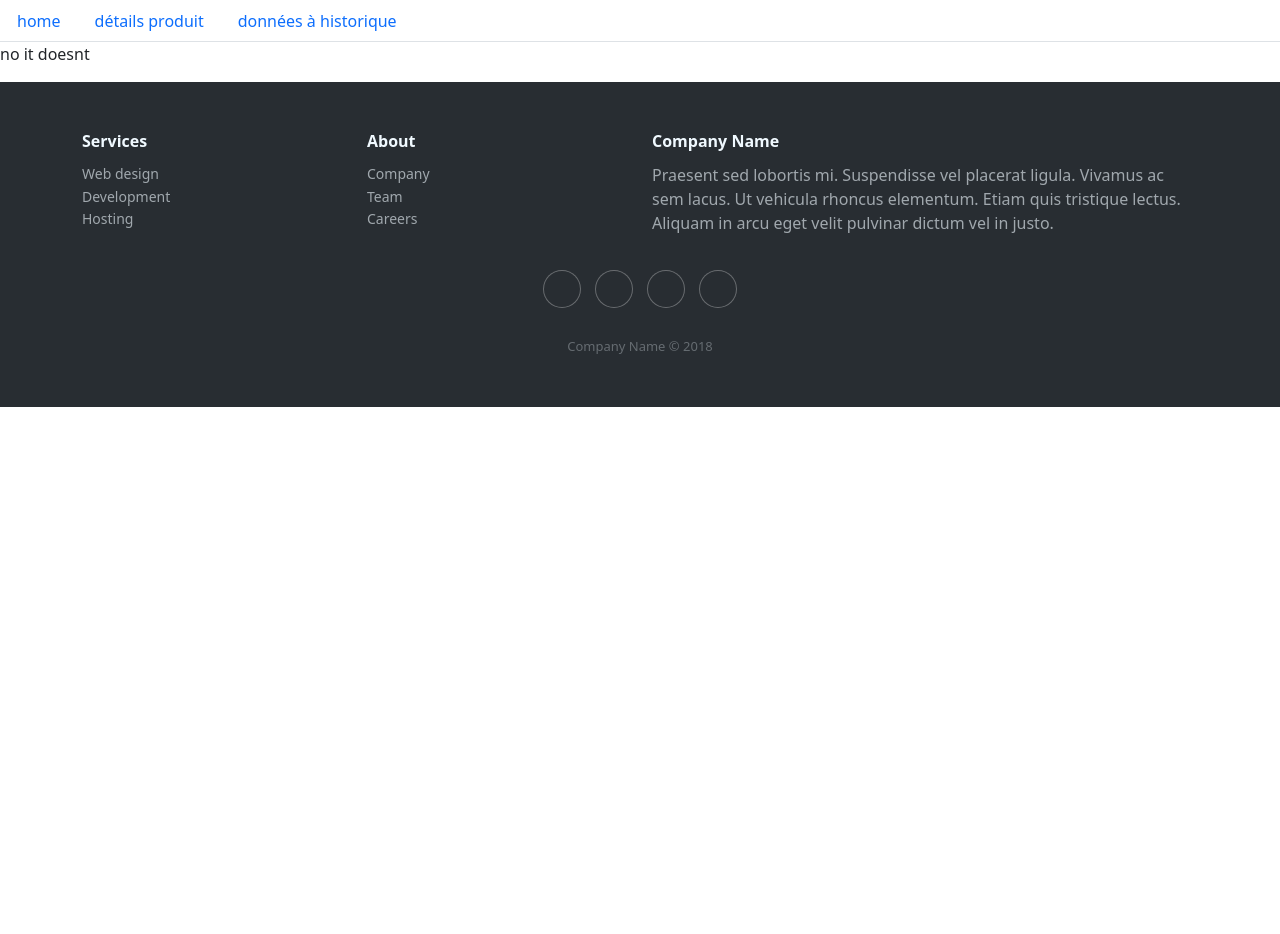
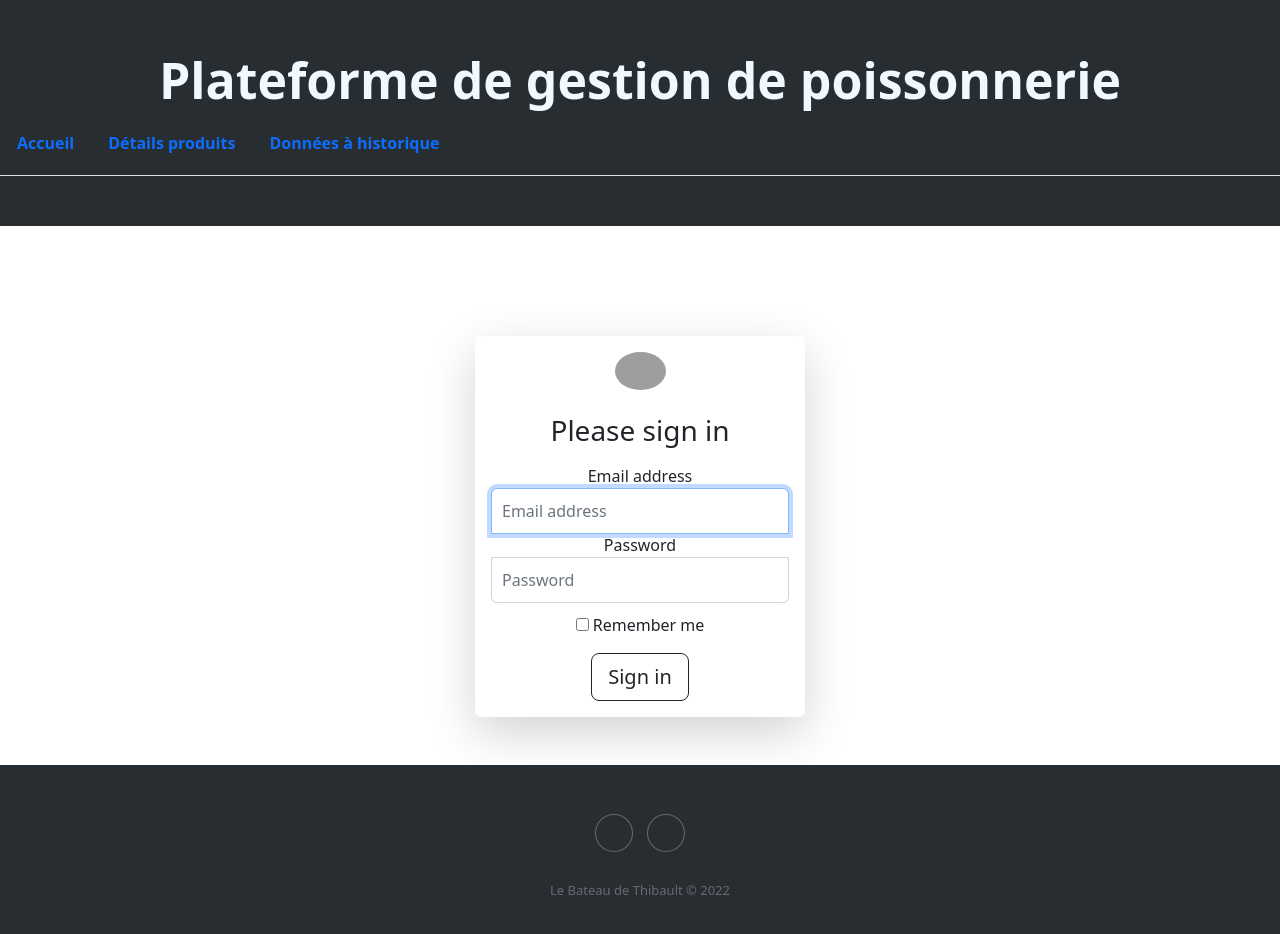
Before and after one commit to devops-master-4/bateau-thibault, an Angular app in the folder client/: page / in a window 1280 px wide. Shown: the top 934 px of the page. Before the commit the page ends 800 px from the top, so only its background shows below. Built offline with nearby package versions, Linux system fonts and the light colour scheme; grey boxes are pictures that could not be loaded.

Commit message:
add login

```diff
--- a/client/src/app/app-routing.module.ts
+++ b/client/src/app/app-routing.module.ts
@@ -3,12 +3,14 @@ import { RouterModule, Routes } from '@angular/router';
 import { DetailsProduitsComponent } from './pages/details-produits/details-produits.component';
 import {HomeComponent} from "./pages/home/home.component";
 import {DonneesHistoriqueComponent} from "./pages/donnees-historique/donnees-historique.component";
+import { LoginComponent } from './pages/login/login.component';
 
 const routes: Routes = [
-  { path: '', component: HomeComponent,},
+  { path: '', component: LoginComponent,},
   { path: 'home', component:HomeComponent},
   { path: 'detailsProduit', component:DetailsProduitsComponent},
   { path: 'donnesHistorique', component:DonneesHistoriqueComponent},
+  { path: 'login', component:LoginComponent}
 ];
 
 @NgModule({
--- a/client/src/app/features/footer/footer.component.html
+++ b/client/src/app/features/footer/footer.component.html
@@ -2,29 +2,9 @@
   <footer>
       <div class="container">
           <div class="row">
-              <div class="col-sm-6 col-md-3 item">
-                  <h3>Services</h3>
-                  <ul>
-                      <li><a href="#">Web design</a></li>
-                      <li><a href="#">Development</a></li>
-                      <li><a href="#">Hosting</a></li>
-                  </ul>
-              </div>
-              <div class="col-sm-6 col-md-3 item">
-                  <h3>About</h3>
-                  <ul>
-                      <li><a href="#">Company</a></li>
-                      <li><a href="#">Team</a></li>
-                      <li><a href="#">Careers</a></li>
-                  </ul>
-              </div>
-              <div class="col-md-6 item text">
-                  <h3>Company Name</h3>
-                  <p>Praesent sed lobortis mi. Suspendisse vel placerat ligula. Vivamus ac sem lacus. Ut vehicula rhoncus elementum. Etiam quis tristique lectus. Aliquam in arcu eget velit pulvinar dictum vel in justo.</p>
-              </div>
-              <div class="col item social"><a href="#"><i class="icon ion-social-facebook"></i></a><a href="#"><i class="icon ion-social-twitter"></i></a><a href="#"><i class="icon ion-social-snapchat"></i></a><a href="#"><i class="icon ion-social-instagram"></i></a></div>
+              <div class="col item social"><i class="icon ion-social-facebook"></i><a target="_blank" href="https://fr-fr.facebook.com/lebateaudethibault/"></a><i class="icon ion-social-instagram"></i><a target="_blank" href="https://www.instagram.com/lebateaudethibault/"></a></div>
           </div>
-          <p class="copyright">Company Name © 2018</p>
+          <p class="copyright">Le Bateau de Thibault © 2022</p>
       </div>
   </footer>
 </div>
--- a/client/src/app/features/header/header.component.css
+++ b/client/src/app/features/header/header.component.css
@@ -0,0 +1,20 @@
+.header-dark {
+    padding:50px 0;
+    color:#f0f9ff;
+    background-color:#282d32;
+  }
+
+  .header-dark h1 {
+    margin-top:0;
+    margin-bottom:12px;
+    font-weight:bold;
+    font-size:50px;
+    text-align: center;
+  }
+
+  .header-dark li {
+    margin-top:0;
+    margin-bottom:12px;
+    font-weight:bold;
+    font-size:16px;
+  }
--- a/client/src/app/features/header/header.component.html
+++ b/client/src/app/features/header/header.component.html
@@ -1,13 +1,17 @@
+<div class="header-dark">
+    <h1>Plateforme de gestion de poissonnerie</h1>
     <ul class="nav nav-tabs">
-  <li class="nav-item">
-    <a [ngClass]="isActive ? 'nav-link active' : 'nav-link'" (click)="goTo('home')"   aria-current="page">home</a>
+      <li>
+        <a [ngClass]="isActive ? 'nav-link active' : 'nav-link'" (click)="goTo('home')" aria-current="page">Accueil</a>
       </li>
 
       <li class="nav-item">
-    <a [ngClass]="isActive ? 'nav-link active' : 'nav-link'" (click)="goTo('detailsProduit')"   aria-current="page">détails produit</a>
+        <a [ngClass]="isActive ? 'nav-link active' : 'nav-link'" (click)="goTo('detailsProduit')"
+          aria-current="page">Détails produits</a>
       </li>
-
       <li class="nav-item">
-    <a [ngClass]="isActive ? 'nav-link active' : 'nav-link'" (click)="goTo('donnesHistorique')"   aria-current="page">données à historique</a>
+        <a [ngClass]="isActive ? 'nav-link active' : 'nav-link'" (click)="goTo('donnesHistorique')"
+          aria-current="page">Données à historique</a>
       </li>
     </ul>
+</div>
--- /dev/null
+++ b/client/src/app/pages/login/login.component.css
@@ -0,0 +1,49 @@
+html,
+body {
+  height: 100%;
+}
+
+body {
+  display: -ms-flexbox;
+  display: -webkit-box;
+  display: flex;
+  -ms-flex-align: center;
+  -ms-flex-pack: center;
+  -webkit-box-align: center;
+  align-items: center;
+  -webkit-box-pack: center;
+  justify-content: center;
+  padding-top: 40px;
+  padding-bottom: 40px;
+  background-color: #f5f5f5;
+}
+
+.form-signin {
+  width: 100%;
+  max-width: 330px;
+  padding: 15px;
+  margin: 0 auto;
+}
+.form-signin .checkbox {
+  font-weight: 400;
+}
+.form-signin .form-control {
+  position: relative;
+  box-sizing: border-box;
+  height: auto;
+  padding: 10px;
+  font-size: 16px;
+}
+.form-signin .form-control:focus {
+  z-index: 2;
+}
+.form-signin input[type="email"] {
+  margin-bottom: -1px;
+  border-bottom-right-radius: 0;
+  border-bottom-left-radius: 0;
+}
+.form-signin input[type="password"] {
+  margin-bottom: 10px;
+  border-top-left-radius: 0;
+  border-top-right-radius: 0;
+}
--- /dev/null
+++ b/client/src/app/pages/login/login.component.html
@@ -0,0 +1,39 @@
+<div class="container">
+  <div
+    class="form-signin text-center shadow-lg p-3 mb-5 bg-white rounded"
+    style="margin-top: 110px"
+  >
+    <img
+      class="mb-4 rounded-circle text-center"
+      src="https://i.imgur.com/hExpJ36.png"
+      width="51px"
+    />
+    <h1 class="h3 mb-3 font-weight-normal">Please sign in</h1>
+    <label for="inputEmail" class="sr-only">Email address</label>
+    <input
+      type="email"
+      id="inputEmail"
+      class="form-control"
+      placeholder="Email address"
+      required
+      autofocus
+    />
+    <label for="inputPassword" class="sr-only">Password</label>
+    <input
+      type="password"
+      id="inputPassword"
+      class="form-control"
+      placeholder="Password"
+      required
+    />
+    <div class="checkbox mb-3">
+      <label> <input type="checkbox" value="remember-me" /> Remember me </label>
+    </div>
+    <button
+      class="btn btn-lg btn-outline-dark btn-block"
+      (click)="login()"
+    >
+      Sign in
+    </button>
+  </div>
+</div>
--- /dev/null
+++ b/client/src/app/pages/login/login.component.ts
@@ -0,0 +1,25 @@
+import { Component, OnInit } from '@angular/core';
+
+@Component({
+  selector: 'app-login',
+  templateUrl: './login.component.html',
+  styleUrls: ['./login.component.css']
+})
+export class LoginComponent implements OnInit {
+
+  constructor() { }
+
+  ngOnInit(): void {
+  }
+
+  login(){
+    const email = document.getElementById('inputEmail') as HTMLInputElement;
+    const password = document.getElementById('inputPassword') as HTMLInputElement;
+    console.log(email.value);
+    console.log(password.value);
+    if(!email.value || !password.value){
+      alert('Veuillez remplir tous les champs');
+    }
+  }
+
+}
```
Also changed, not shown: 1 other file (tests, documents, lock files or other folders). Lines whose indentation alone changed are shown as unchanged.
